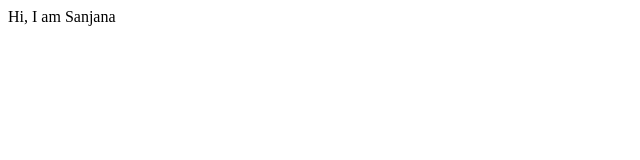
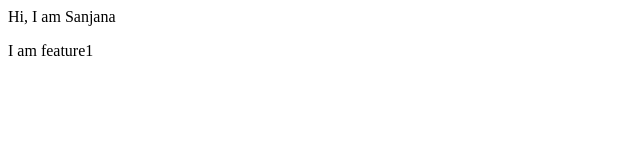
Before and after one commit to Sanjana-Sharma/localrepo, a plain HTML site: page index.html in a window 1280 px wide. Shown: the full height of the page, 0-640 px from the left. Drawn offline with Linux system fonts and the light colour scheme.

Commit message:
Added feature

```diff
--- a/index.html
+++ b/index.html
@@ -1 +1,2 @@
 <p>Hi, I am Sanjana</p>
+<p>I am feature1</p>
```
